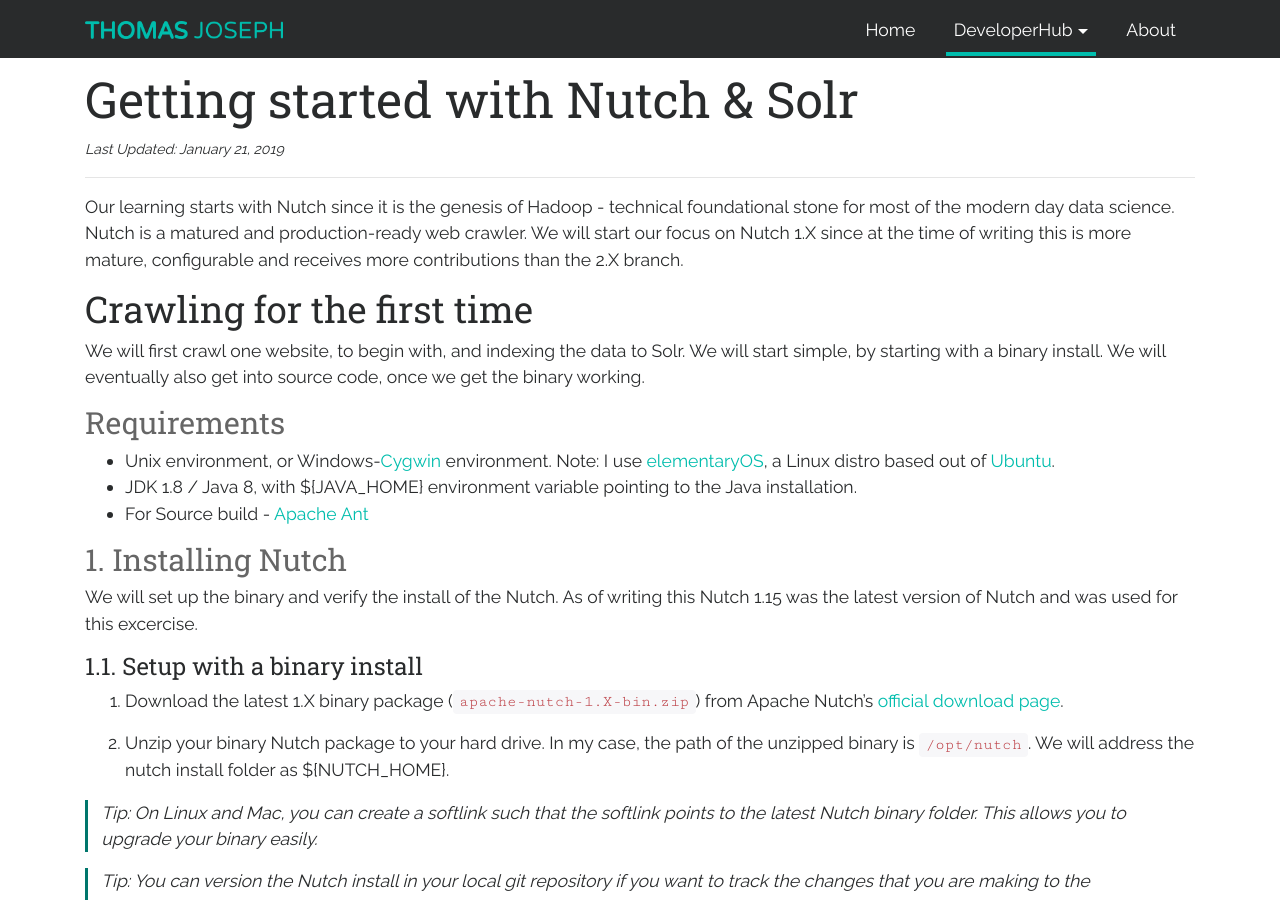
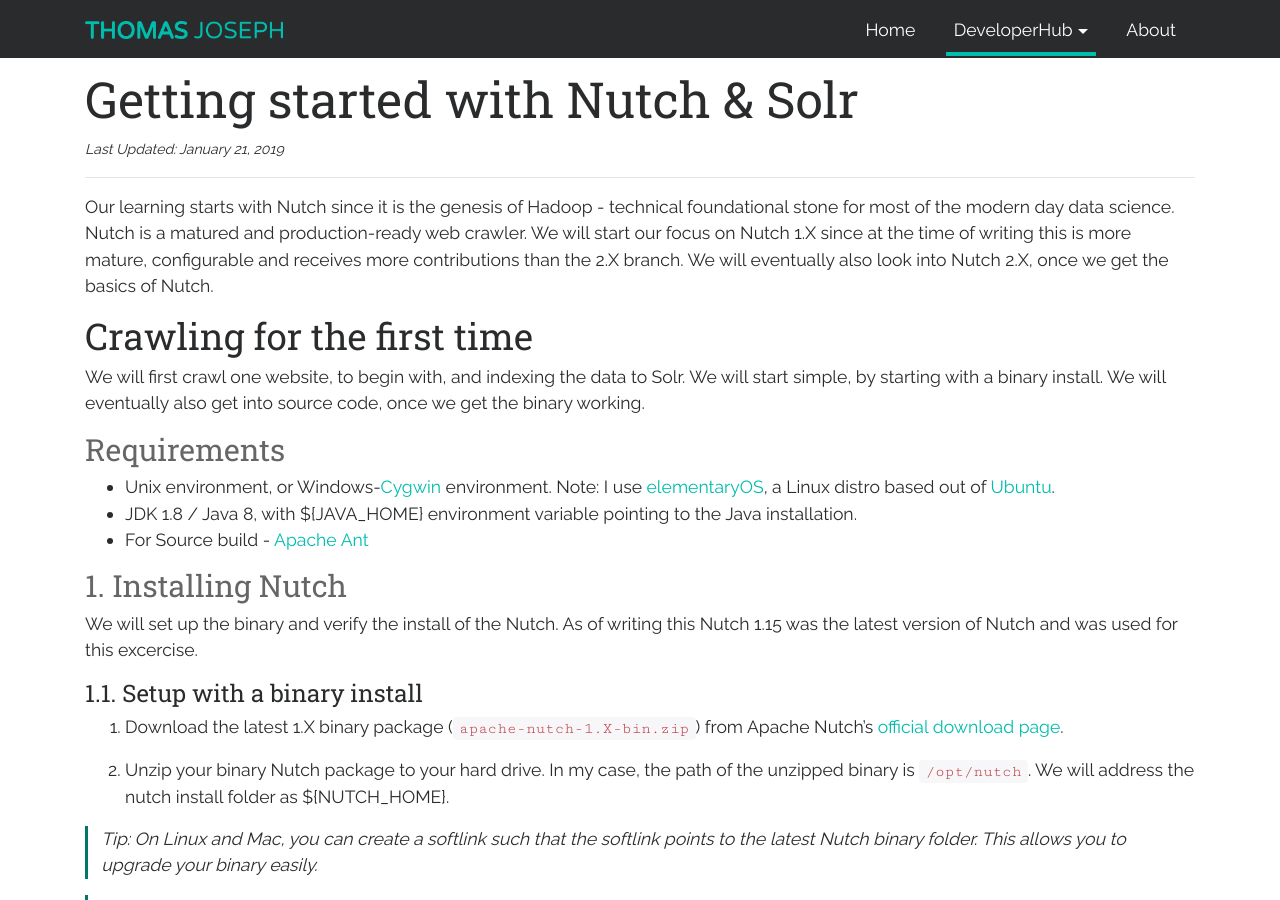
Before and after one commit to ethomasjoseph/ethomasjoseph.com, a Jekyll site: the page built from docs/developerhub/learn/getting-started-with-nutch-solr.md, in a window 1280 px wide and 900 px high. Built offline with Jekyll 4.4.1, drawn with Linux system fonts in a browser that asks for light colours; comment, search, counter and statistics services are not loaded; some of the changed text lies outside the part shown.

```diff
--- a/docs/developerhub/learn/getting-started-with-nutch-solr.md
+++ b/docs/developerhub/learn/getting-started-with-nutch-solr.md
@@ -1,12 +1,13 @@
 ---
 layout: page
 section: learn
+collection: search
 hideLogoInit: false
 title: Getting started with Nutch & Solr
 categories: [Nutch,Solr,Search,Data Science]
 last_updated: January 21, 2019
 ---
-Our learning starts with Nutch since it is the genesis of Hadoop - technical foundational stone for most of the modern day data science. Nutch is a matured and production-ready web crawler. We will start our focus on Nutch 1.X since at the time of writing this is more mature, configurable and receives more contributions than the 2.X branch.
+Our learning starts with Nutch since it is the genesis of Hadoop - technical foundational stone for most of the modern day data science. Nutch is a matured and production-ready web crawler. We will start our focus on Nutch 1.X since at the time of writing this is more mature, configurable and receives more contributions than the 2.X branch. We will eventually also look into Nutch 2.X, once we get the basics of Nutch.
 
 ## Crawling for the first time
 We will first crawl one website, to begin with, and indexing the data to Solr. We will start simple, by starting with a binary install. We will eventually also get into source code, once we get the binary working.
```
Also changed, not shown: other parts of docs/developerhub/learn/getting-started-with-nutch-solr.md (+1 -1 lines).
